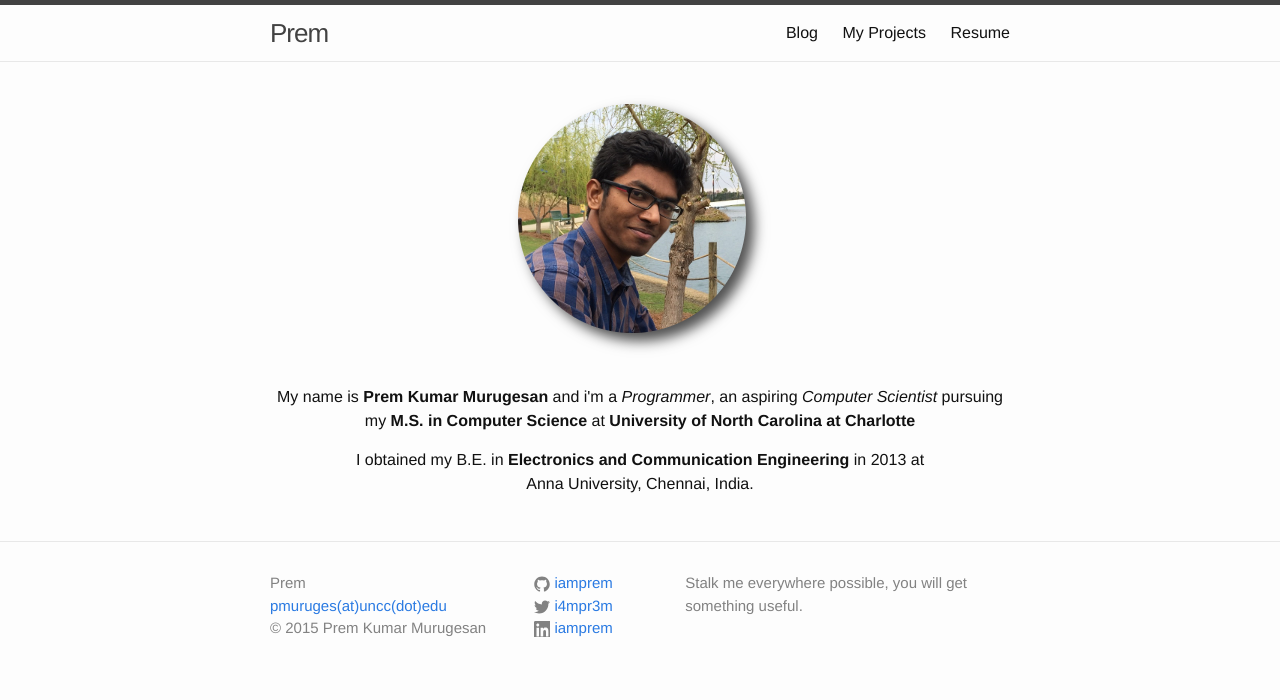
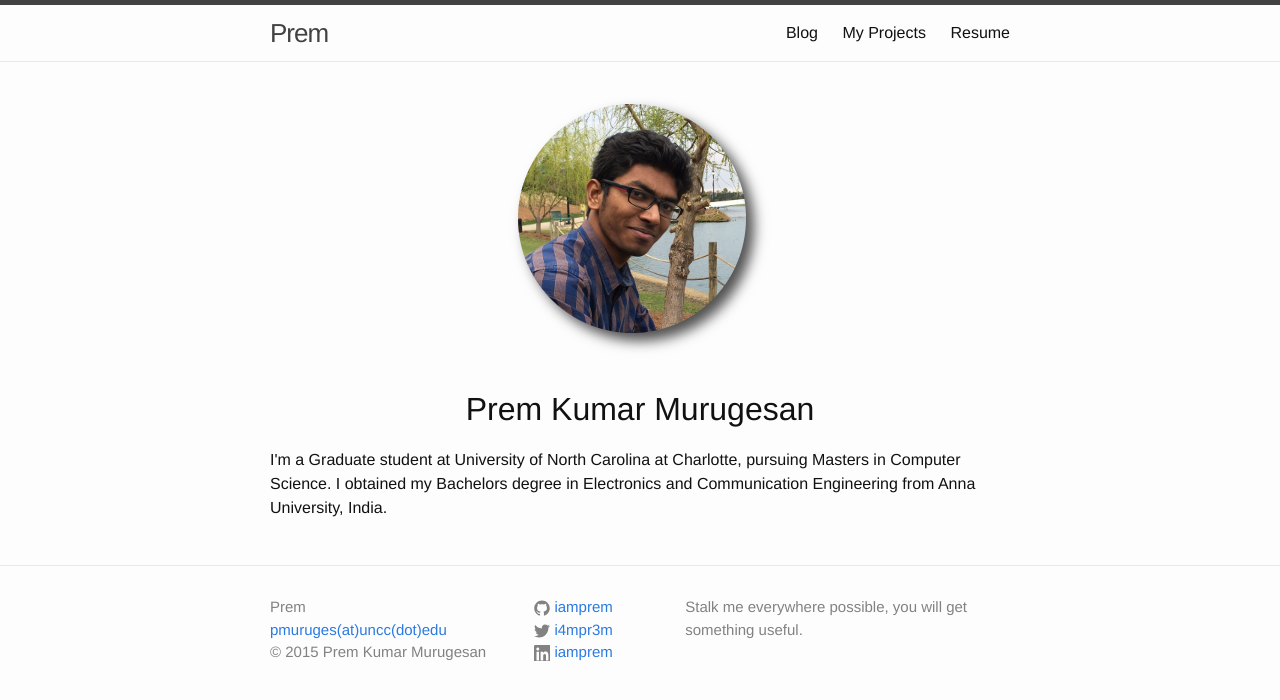
Before and after one commit to iamprem/iamprem.github.io, a Jekyll site: the page built from index.html, in a window 1280 px wide. Shown: the top 700 px of the page. Built offline with Jekyll 4.4.1, drawn with Linux system fonts in a browser that asks for light colours.

```diff
--- a/index.html
+++ b/index.html
@@ -24,14 +24,12 @@ layout: default
   <img src="/images/prem_circle_230x230.png" />
   <br>
   <br>
+  <h1> Prem Kumar Murugesan </h1>
+</div>
 
-  <p> My name is <strong>Prem Kumar Murugesan</strong> and i'm a <em>Programmer</em>, an aspiring <em>Computer Scientist</em> pursuing my <strong>M.S. in Computer Science</strong> at <strong>University of North Carolina at Charlotte</strong> </p>
-
-
-  <p> I obtained my B.E. in <strong>Electronics and Communication Engineering</strong> in 2013 at <br> Anna University, Chennai, India.</p>
+<p> I'm a Graduate student at University of North Carolina at Charlotte,
+  pursuing Masters in Computer Science. I obtained my Bachelors degree in
+  Electronics and Communication Engineering from Anna University, India. </p>
 
 
 </div>
-
-
-</div>
```
Also changed, not shown: _posts/2015-07-07-install-ruby-jekyll.md (+1 -1 lines), _config.yml (line endings or trailing spaces), blog.md (line endings or trailing spaces), 1 other file.
